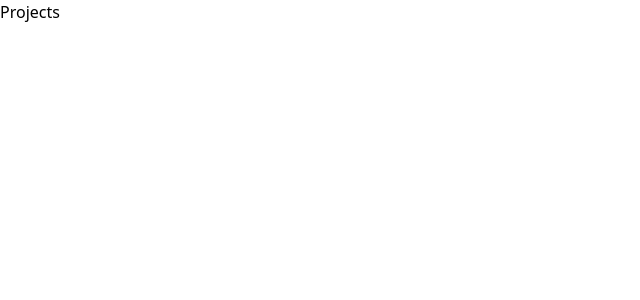
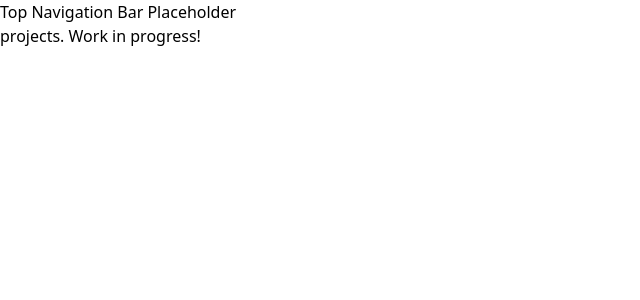
Before and after one commit to naman0r/personal-website, a React (Vite) app: page /projects in a window 1280 px wide. Shown: the top 300 px of the page, without its empty margins (0-640 px from the left). Built offline with nearby package versions, Linux system fonts and the light colour scheme; a web font is replaced by a local one.

Commit message:
updated readme with to-dos, cleaned up a little and tried troubleshooting some react-dom issues

```diff
--- a/src/App.css
+++ b/src/App.css
@@ -1,6 +1,6 @@
 body {
   /*cursor: url('/path/to/your-cursor-image.png'), auto;*/
-  cursor: url("./assets/cursor.png");
+  cursor: url("./assets/cursor.png"); /* TO-DO : debug the cursor thing */
 }
 
 #title-1 {
--- a/src/routes/PlayPage.jsx
+++ b/src/routes/PlayPage.jsx
@@ -1,8 +1,9 @@
 import React from "react";
 import "../App.css";
+import gsap from "gsap";
 
 const PlayPage = () => {
-  return <div>Play Page</div>;
+  return <div>Play Page. this is a work in progress!</div>;
 };
 
 export default PlayPage;
--- a/src/routes/Projects.jsx
+++ b/src/routes/Projects.jsx
@@ -1,9 +1,18 @@
 import React from "react";
-import "../App.css";
-import gsap from "gsap";
+import TopNav from "../TopNav";
 
 const Projects = () => {
-  return <div>Projects</div>;
+  return (
+    <div>
+      <div>
+        <TopNav />
+      </div>
+      <div>
+        <p>Top Navigation Bar Placeholder</p>
+      </div>
+      <div>projects. Work in progress!</div>
+    </div>
+  );
 };
 
 export default Projects;
--- a/src/routes/Resume.jsx
+++ b/src/routes/Resume.jsx
@@ -1,11 +1,22 @@
 import React from "react";
 import "../App.css";
 import gsap from "gsap";
+import TopNav from "../TopNav";
 
 /* can this just be a page through which they can see my creative resume, adn then also have a option to download it */
 
 const Resume = () => {
-  return <div>Resume</div>;
+  return (
+    <div>
+      <TopNav />
+      <div>
+        <p>
+          {" "}
+          Navigation bar doesnt show as of now. this is a work in progress!
+        </p>
+      </div>
+    </div>
+  );
 };
 
 export default Resume;
```
Also changed, not shown: 1 other file (tests, documents, lock files or other folders).
